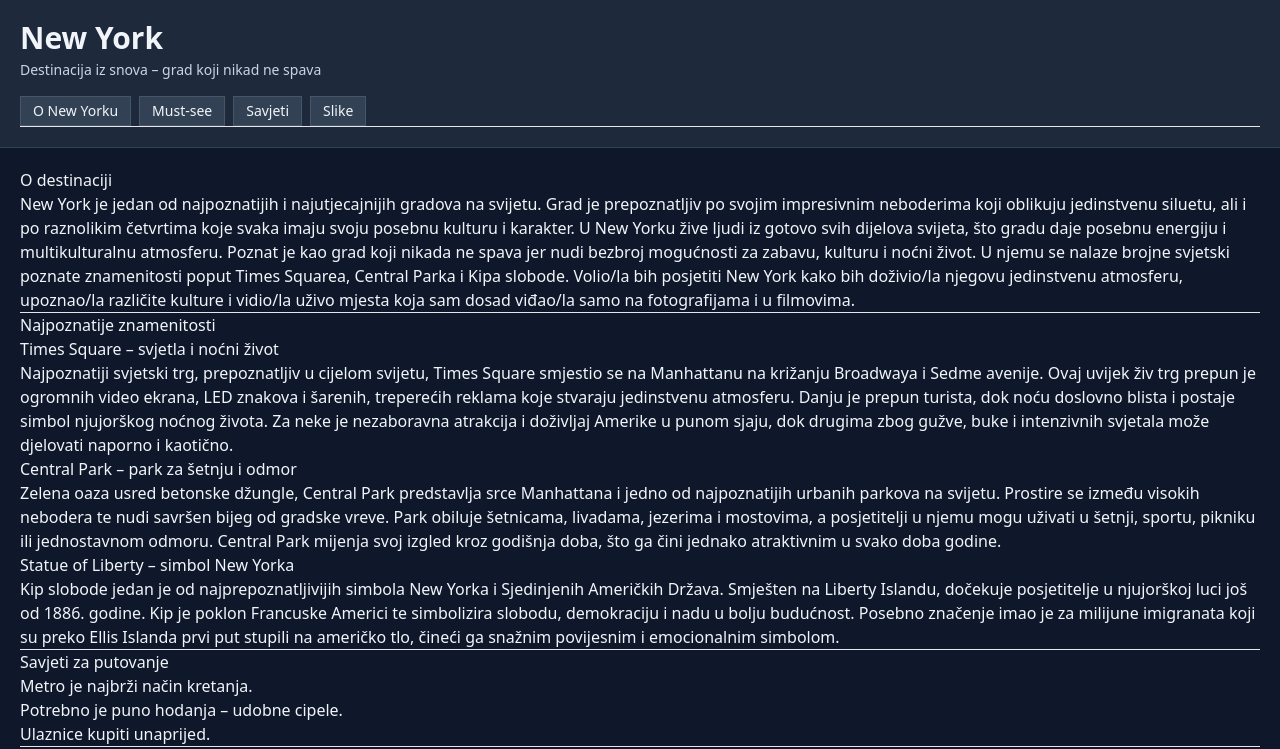
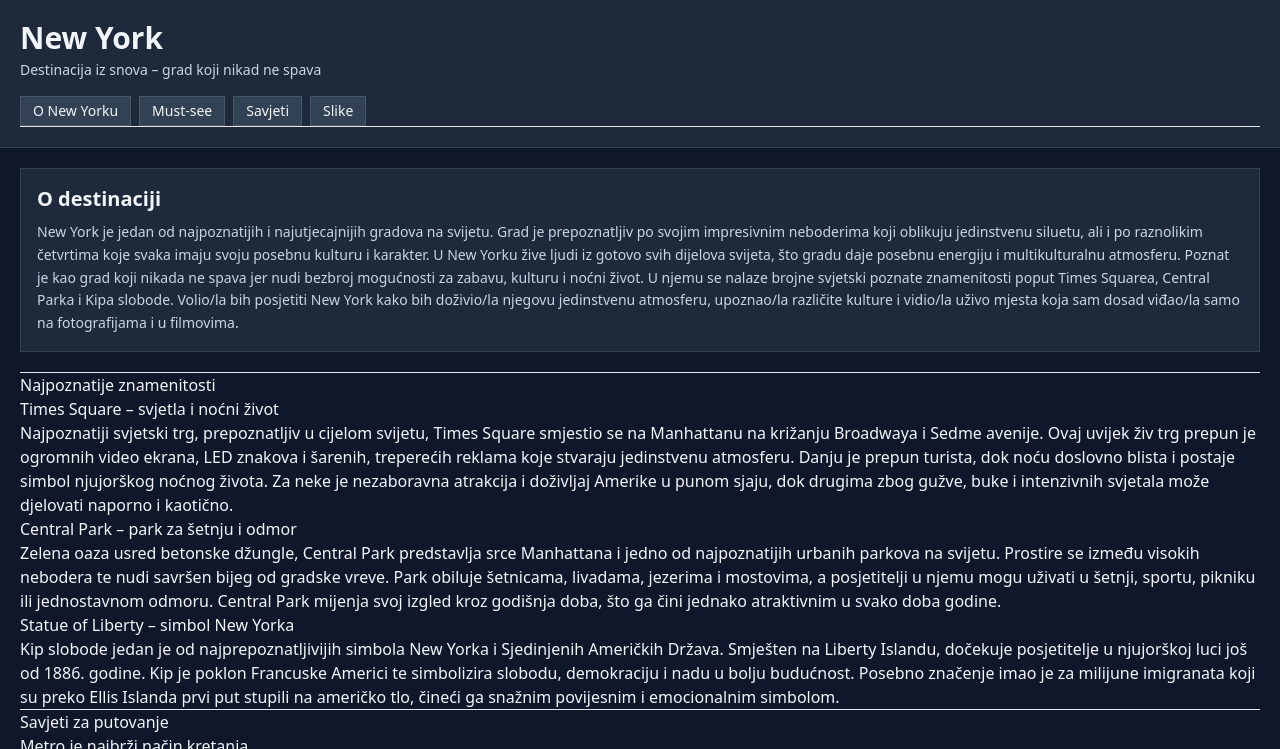
Before and after one commit to mbakran/destinacija-zadatak, a plain HTML site: page index.html in a window 1280 px wide. Shown: the top 749 px of the page. Drawn offline with nearby package versions, Linux system fonts and the light colour scheme.

Commit message:
css-part-2

```diff
--- a/index.html
+++ b/index.html
@@ -40,9 +40,9 @@
     </header>
 
     <main class="p-5">
-      <section id="opis">
-        <h2>O destinaciji</h2>
-        <p>
+      <section id="opis" class="bg-slate-800 border border-slate-700 p-4 mb-5">
+        <h2 class="text-xl font-semibold mb-2">O destinaciji</h2>
+        <p class="text-sm text-slate-300 leading-relaxed">
           New York je jedan od najpoznatijih i najutjecajnijih gradova na
           svijetu. Grad je prepoznatljiv po svojim impresivnim neboderima koji
           oblikuju jedinstvenu siluetu, ali i po raznolikim četvrtima koje svaka
```
